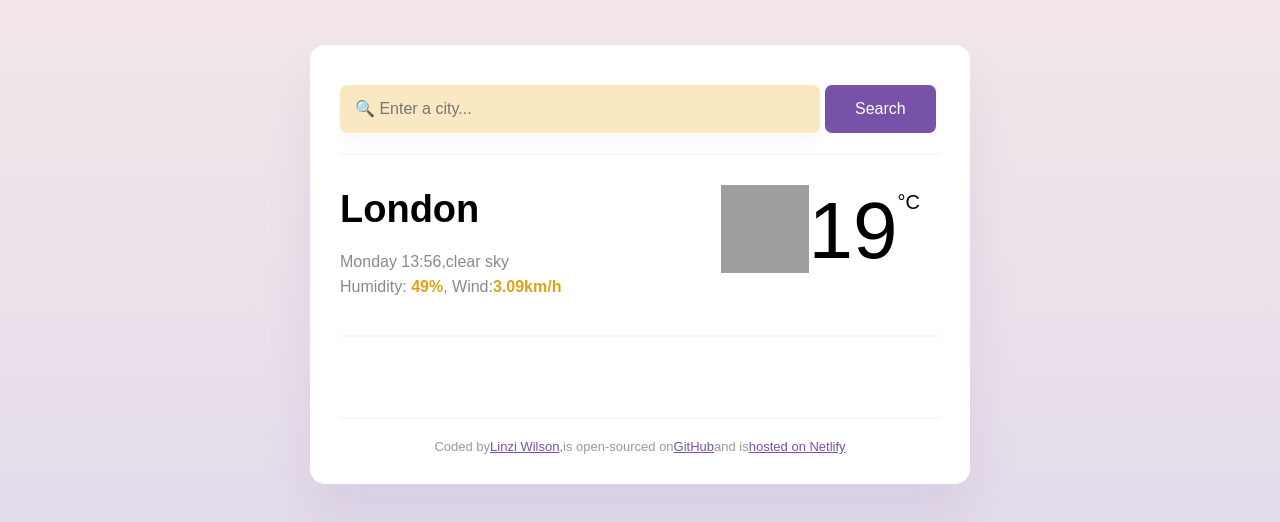
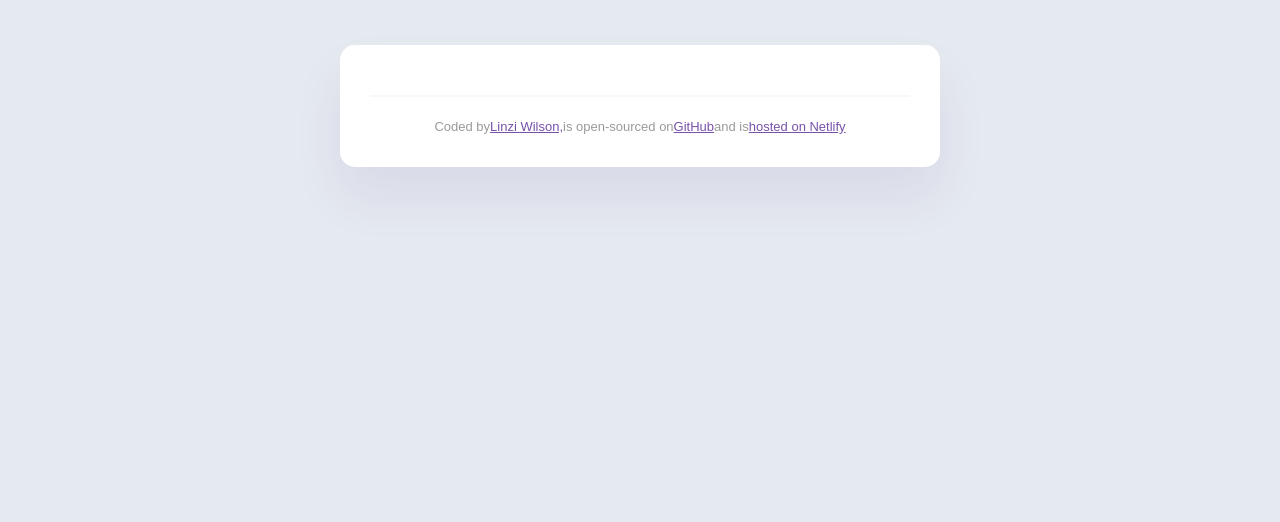
Before and after one commit to xiwilson/weather-react, a React (Create React App) app: page / in a window 1280 px wide. Shown: the top 522 px of the page. Built offline with nearby package versions, Linux system fonts and the light colour scheme; grey boxes are pictures that could not be loaded.

Commit message:
Added Bootstrap

```diff
--- a/package.json
+++ b/package.json
@@ -7,6 +7,7 @@
     "@testing-library/jest-dom": "^6.6.3",
     "@testing-library/react": "^16.2.0",
     "@testing-library/user-event": "^13.5.0",
+    "bootstrap": "^5.3.3",
     "react": "^19.0.0",
     "react-dom": "^19.0.0",
     "react-scripts": "5.0.1",
--- a/public/index.html
+++ b/public/index.html
@@ -24,7 +24,8 @@
       work correctly both with client-side routing and a non-root public URL.
       Learn how to configure a non-root public URL by running `npm run build`.
     -->
-    <title>React App</title>
+
+    <title>Xi Weather App</title>
   </head>
   <body>
     <noscript>You need to enable JavaScript to run this app.</noscript>
--- a/src/App.css
+++ b/src/App.css
@@ -1,5 +1,5 @@
 body {
-  background: linear-gradient(to top, #dad4ec 0%, #dad4ec 1%, #f3e7e9 100%);
+  background: #e5e9f0;
   background-size: contain;
   height: 100vh;
   font-family: Arial, Helvetica, sans-serif;
--- a/src/App.js
+++ b/src/App.js
@@ -4,52 +4,6 @@ export default function App() {
   return (
     <div className="App">
       <div className="weather-app">
-        <header>
-          <form className="search-form" id="search-form">
-            <input
-              type="search"
-              placeholder="🔍 Enter a city..."
-              required
-              id="search-form-input"
-              className="search-form-input"
-            />
-            <input
-              type="submit"
-              value="Search"
-              className="search-form-button"
-            />
-          </form>
-        </header>
-        <main>
-          <div className="weather-app-data">
-            <div>
-              <h1 className="weather-app-city" id="city">
-                London
-              </h1>
-              <p className="weather-app-details">
-                <span id="time">Monday 13:56,</span>
-                <span id="description">clear sky</span>
-                <br />
-                Humidity: <strong id="humidity">49%</strong>, Wind:
-                <strong id="wind-speed">3.09km/h</strong>
-              </p>
-            </div>
-            <div className="weather-app-temperature-container">
-              <div id="icon">
-                <img
-                  src="http://shecodes-assets.s3.amazonaws.com/api/weather/icons/clear-sky-day.png"
-                  className="weather-app-icon"
-                  alt="weather icon"
-                />
-              </div>
-              <div className="weather-app-temperature-value" id="temperature">
-                19
-              </div>
-              <div className="weather-app-unit">°C</div>
-            </div>
-          </div>
-          <div className="weather-forecast" id="forecast"></div>
-        </main>
         <footer>
           Coded by
           <a
--- a/src/index.js
+++ b/src/index.js
@@ -1,5 +1,6 @@
 import React from "react";
 import ReactDOM from "react-dom/client";
+import "bootstrap/dist/css/bootstrap.css";
 import "./App.css";
 import App from "./App";
 import reportWebVitals from "./reportWebVitals";
```
Also changed, not shown: 1 other file (tests, documents, lock files or other folders).
